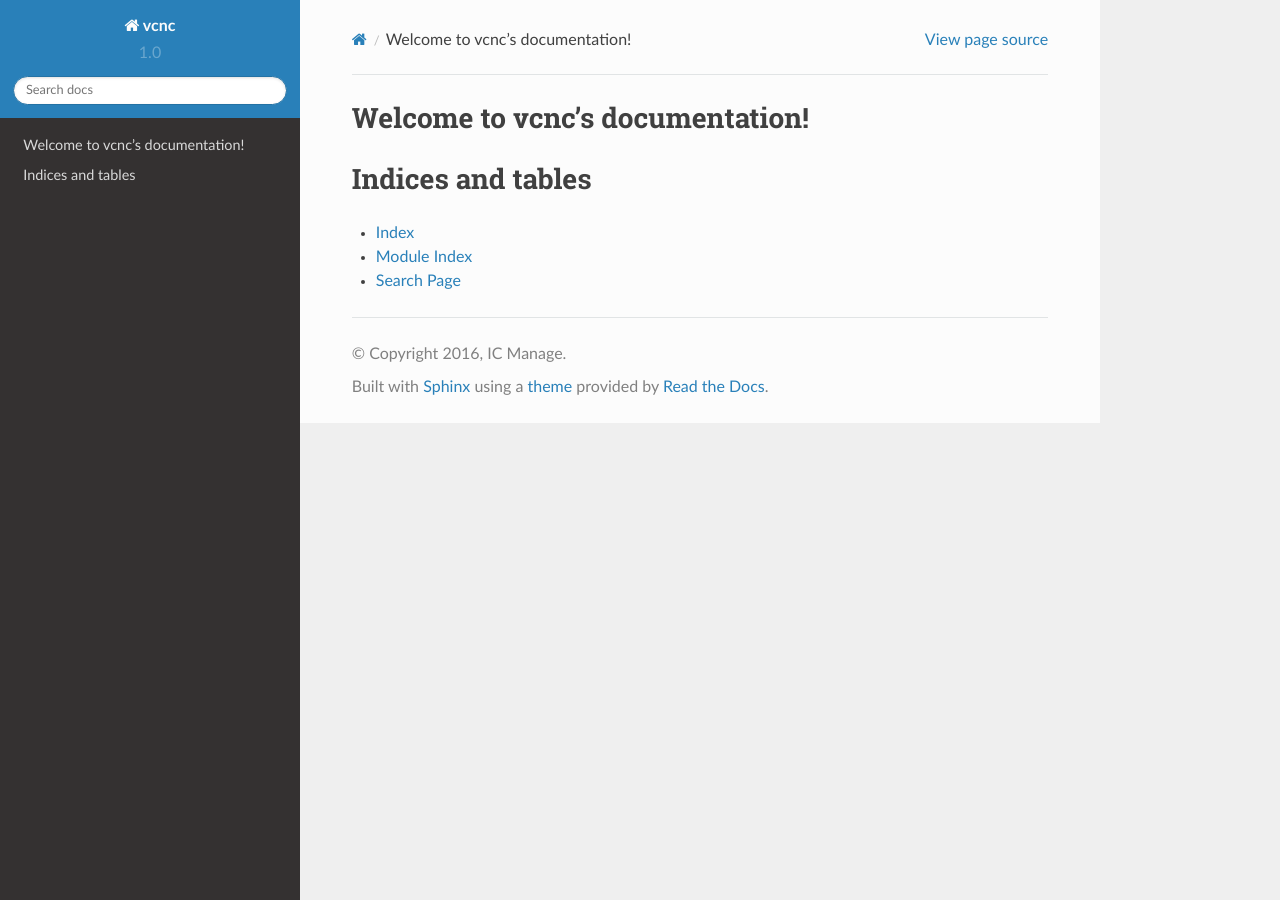
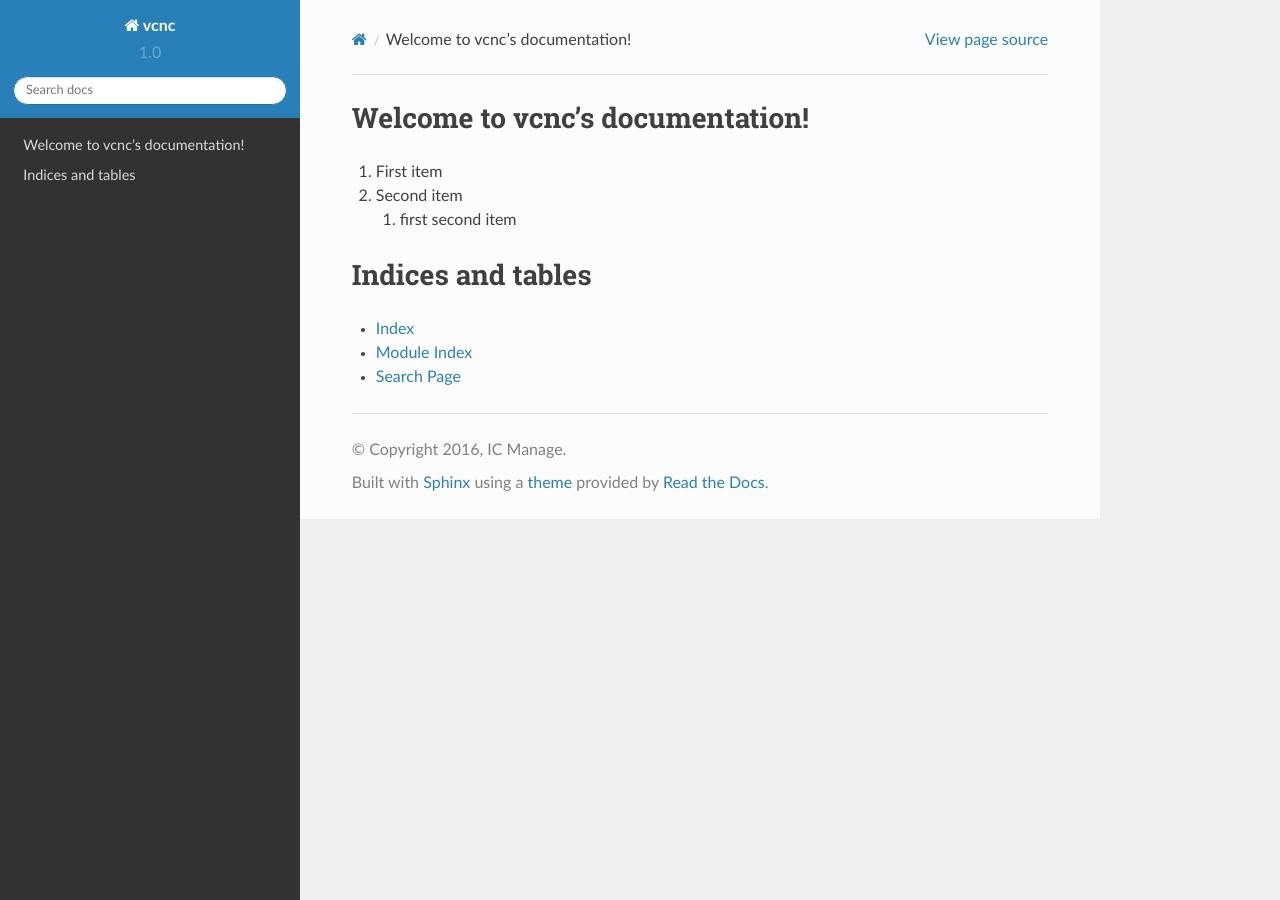
Before and after one commit to ybegus/vcnc, a Sphinx documentation site: the page built from documentation/index.rst, in a window 1280 px wide. Built offline with Sphinx 7.4.7 and the Read the Docs theme 2.0.0, drawn with Linux system fonts in a browser that asks for light colours; formulas are drawn with MathJax 3.

Commit message:
Support for Visual Studio Code reStructuredText plugin from LeXtudio

```diff
--- a/documentation/index.rst
+++ b/documentation/index.rst
@@ -5,6 +5,12 @@
 
 Welcome to vcnc's documentation!
 ================================
+
+#. First item
+#. Second item
+
+   #. first second item
+
 
 .. toctree::
    :maxdepth: 2
```
